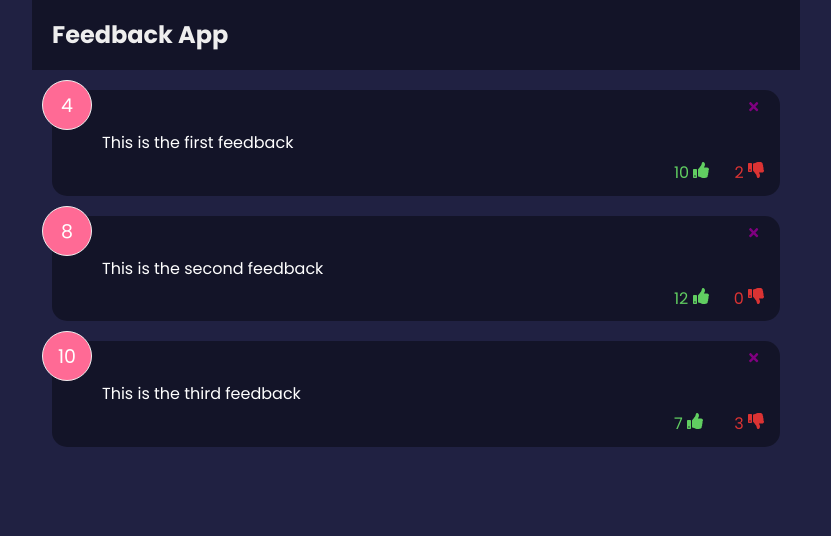
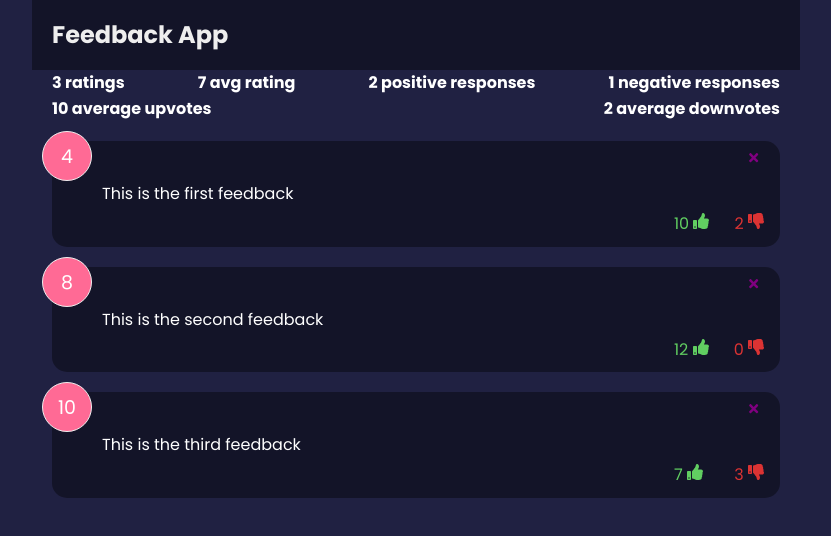
Before and after one commit to TannerBarcelos/software-engineering-resources, a React (Vite) app in the folder frontend/react/feedback-app/: page / in a window 1280 px wide. Shown: the top 536 px of the page, without its empty margins (224-1055 px from the left). Built offline with nearby package versions, Linux system fonts and the light colour scheme.

Commit message:
Adding analytics helpers to decouple code

```diff
--- a/frontend/react/feedback-app/src/App.tsx
+++ b/frontend/react/feedback-app/src/App.tsx
@@ -2,6 +2,7 @@ import { useState, Fragment } from 'react'
 import { feedbackData } from './lib/data/feedbackData'
 import FeedbackList from './components/ui/Feedback/FeedbackList'
 import Header from './components/ui/Header/Header'
+import FeedbackAnalytics from './components/ui/Feedback/FeedbackAnalytics'
 import { feedbackItem } from './components/ui/Feedback/types'
 
 function App() {
@@ -19,6 +20,7 @@ function App() {
     <Fragment>
       <Header />
       <div className="container">
+        <FeedbackAnalytics feedbackItems={ feedbackItems } />
         <FeedbackList feedbackItems={ feedbackItems } handleDeleteItem={ handleDeleteItem } />
       </div>
     </Fragment>
--- /dev/null
+++ b/frontend/react/feedback-app/src/components/ui/Feedback/FeedbackAnalytics.tsx
@@ -0,0 +1,39 @@
+import { Fragment } from 'react'
+import { feedbackItem } from './types'
+import { getAverageRating, getAverageThumbRating, fixPrecision, getTotalNegativeFeedback, getTotalPositiveFeedback } from '../../../utils/aggregation'
+
+type FeedbackAnalyticsProps = {
+    feedbackItems: Array<feedbackItem>
+}
+
+function FeedbackAnalytics({ feedbackItems }: FeedbackAnalyticsProps) {
+    /**
+     * All of the following calculations are derived from the feedbackItems array.
+     * This is called 'deriving state' in react.
+     *
+     * Deriving state is a common pattern in React. It’s often used to calculate values from props, or to combine multiple pieces of state into one.
+     */
+    const totalAmtOfRatings = feedbackItems.length
+    const averageRating = fixPrecision(getAverageRating(feedbackItems))
+    const totalPositiveFeedback = getTotalPositiveFeedback(feedbackItems)
+    const totalNegativeFeedback = getTotalNegativeFeedback(feedbackItems)
+    const averageUpVotes = fixPrecision(getAverageThumbRating(feedbackItems, 'up'))
+    const averageDownVotes = fixPrecision(getAverageThumbRating(feedbackItems, 'down'))
+
+    return (
+        <Fragment>
+            <div className='feedback-stats'>
+                <h4>{ totalAmtOfRatings } ratings</h4>
+                <h4>{ averageRating } avg rating</h4>
+                <h4>{ totalPositiveFeedback } positive responses</h4>
+                <h4>{ totalNegativeFeedback } negative responses</h4>
+            </div>
+            <div className='feedback-stats'>
+                <h4>{ averageUpVotes } average upvotes</h4>
+                <h4>{ averageDownVotes } average downvotes</h4>
+            </div>
+        </Fragment>
+    )
+}
+
+export default FeedbackAnalytics
--- /dev/null
+++ b/frontend/react/feedback-app/src/utils/aggregation.ts
@@ -0,0 +1,37 @@
+import { feedbackItem } from '../components/ui/Feedback/types'
+
+export function fixPrecision(value: number, fixed = 0) {
+  const isNanValue = isNaN(value)
+  if (isNanValue) return 0
+  return value.toFixed(fixed).replace(/[.,]0$/, '')
+}
+
+export function getAverageRating(array: Array<feedbackItem>) {
+  const average = array.reduce((acc, item) => {
+    return acc + item.rating
+  }, 0)
+  return average / array.length
+}
+
+export function getAverageThumbRating(
+  array: Array<feedbackItem>,
+  thumb: string,
+) {
+  const arrLength = array.length
+  switch (thumb) {
+    case 'up':
+      return array.reduce((acc, item) => acc + item.upvotes, 0) / arrLength
+    case 'down':
+      return array.reduce((acc, item) => acc + item.downvotes, 0) / arrLength
+    default:
+      return 0
+  }
+}
+
+export function getTotalPositiveFeedback(array: Array<feedbackItem>) {
+  return array.filter((item) => item.rating >= 6).length
+}
+
+export function getTotalNegativeFeedback(array: Array<feedbackItem>) {
+  return array.filter((item) => item.rating <= 5).length
+}
```
